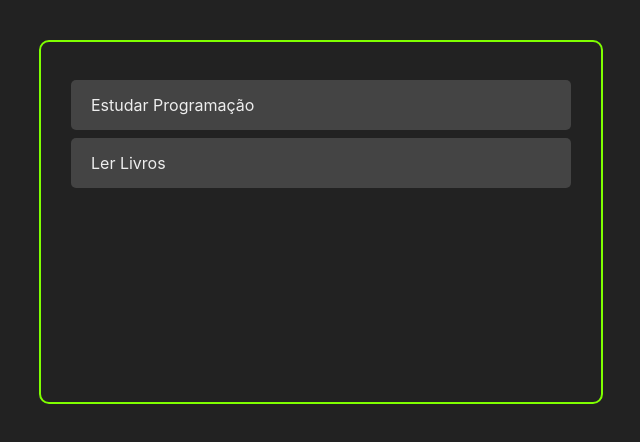
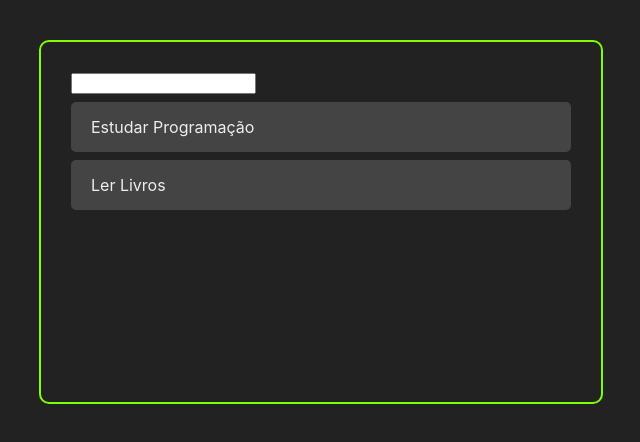
Before and after one commit to cayosantana/curso-react, a React (Create React App) app: page / in a window 1280 px wide. Shown: the top 442 px of the page, without its empty margins (319-959 px from the left). Built offline with nearby package versions, Linux system fonts and the light colour scheme.

Commit message:
Atualizei

```diff
--- a/src/App.js
+++ b/src/App.jsx
@@ -2,6 +2,7 @@ import React from "react";
 import "./App.css";
 import { useState } from "react";
 import Tarefas from "./components/Tarefas";
+import AddItem from "./components/AddItem";
 
 const App = () => {
   const [tarefas, setTarefas] = useState([
@@ -19,6 +20,7 @@ const App = () => {
   return (
     <div>
       <div className="container">
+        <AddItem></AddItem>
         <Tarefas tarefas = {tarefas}></Tarefas>
       </div>
     </div>
--- /dev/null
+++ b/src/components/AddItem.jsx
@@ -0,0 +1,9 @@
+import React from 'react';
+
+const AddItem = () => {
+    return (
+        <input type="text" />
+     );
+}
+
+export default AddItem;
```
Also changed, not shown: src/components/AddItem.css (added), src/components/Item.jsx (renamed from src/components/Item.js), src/components/Tarefas.jsx (renamed from src/components/Tarefas.js).
